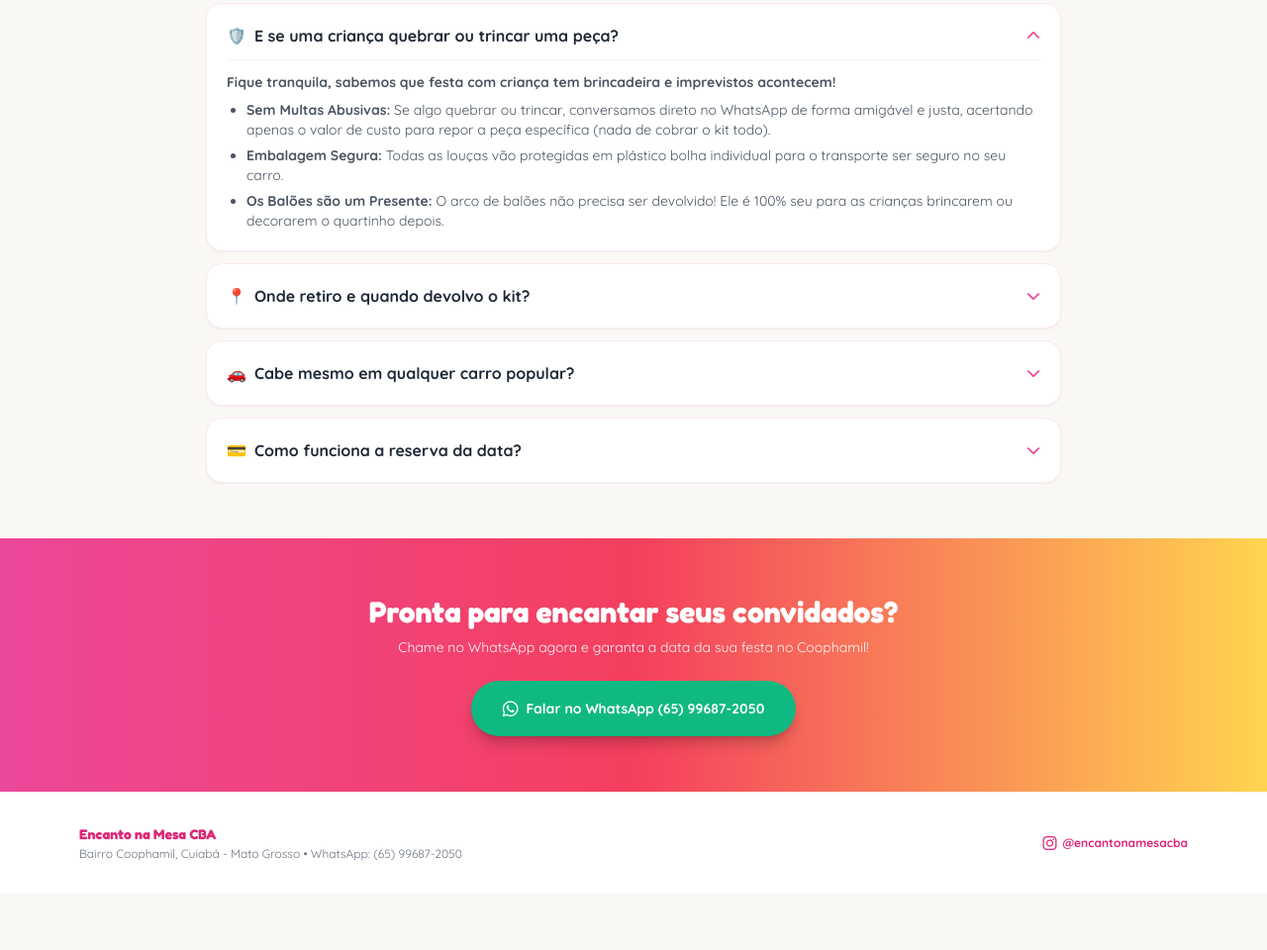
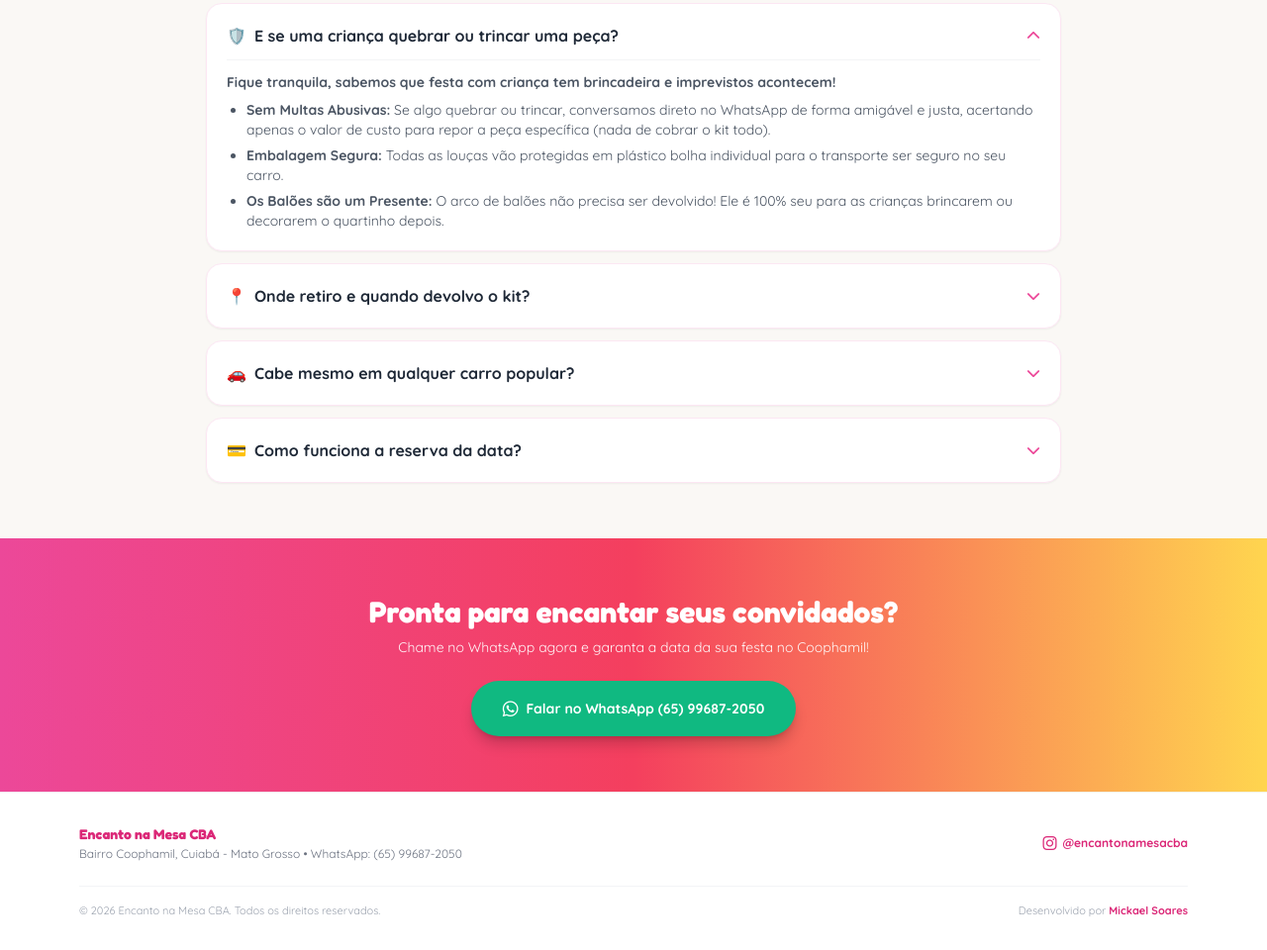
Before and after one commit to mickael-soares/lp-encanto-mesa, a plain HTML site: page index.html in a window 1280 px wide. Shown: the part 3201-4161 px from the top of the page at 99% size. Before the commit the page ends 4104 px from the top, so only its background shows below. Drawn offline with nearby package versions, Linux system fonts and the light colour scheme.

Commit message:
docs(author): add authorship meta tags, source code banner, footer credit, and license

```diff
--- a/index.html
+++ b/index.html
@@ -1,3 +1,11 @@
+<!--
+  =============================================================
+  Projeto: Encanto na Mesa CBA - Landing Page Oficial
+  Desenvolvido por: Mickael Soares
+  GitHub / Portfólio: https://github.com/mickael-soares
+  Ano: 2026 • Cuiabá - MT • Todos os direitos reservados.
+  =============================================================
+-->
 <!DOCTYPE html>
 <html lang="pt-BR" class="scroll-smooth">
 <head>
@@ -5,6 +13,11 @@
   <meta name="viewport" content="width=device-width, initial-scale=1.0">
   <title>Encanto na Mesa CBA | Kits Festa na Mesa & Pegue e Monte em Cuiabá</title>
   <meta name="description" content="Faça do seu simples bolinho um verdadeiro Encanto na Mesa! Kits Pegue e Monte com balões já inflados e montados, mesa cavalete e temas completos no Coophamil, Cuiabá-MT.">
+
+  <!-- Autoria & Direitos Autorais -->
+  <meta name="author" content="Mickael Soares">
+  <meta name="creator" content="Mickael Soares">
+  <meta name="copyright" content="Mickael Soares">
 
   <!-- Open Graph / WhatsApp Preview -->
   <meta property="og:type" content="website">
@@ -636,7 +649,8 @@
 
   <!-- Footer -->
   <footer class="bg-white border-t border-gray-100 py-8 text-xs text-gray-500">
-    <div class="max-w-6xl mx-auto px-4 flex flex-col md:flex-row items-center justify-between gap-4 text-center md:text-left">
+    <div class="max-w-6xl mx-auto px-4">
+      <div class="flex flex-col md:flex-row items-center justify-between gap-4 text-center md:text-left">
         <div>
           <p class="font-title font-bold text-pink-600 text-sm">Encanto na Mesa CBA</p>
           <p class="mt-0.5">Bairro Coophamil, Cuiabá - Mato Grosso • WhatsApp: (65) 99687-2050</p>
@@ -646,6 +660,13 @@
           <a href="https://www.instagram.com/encantonamesacba/" target="_blank" class="flex items-center gap-1.5 text-pink-600 hover:text-pink-700 font-bold">
             <i class="fa-brands fa-instagram text-base"></i> @encantonamesacba
           </a>
+        </div>
+      </div>
+
+      <!-- Barra de Autoria e Copyright -->
+      <div class="mt-6 pt-4 border-t border-gray-100 flex flex-col sm:flex-row items-center justify-between text-[11px] text-gray-400 gap-2 text-center sm:text-left">
+        <p>© 2026 Encanto na Mesa CBA. Todos os direitos reservados.</p>
+        <p>Desenvolvido por <a href="https://github.com/mickael-soares" target="_blank" class="text-pink-600 font-bold hover:underline">Mickael Soares</a></p>
       </div>
     </div>
   </footer>
```
Also changed, not shown: 1 other file. Lines whose indentation alone changed are shown as unchanged.
